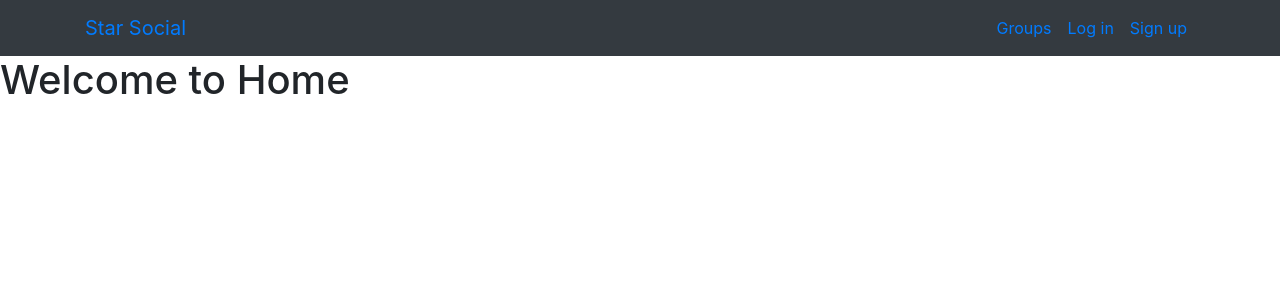
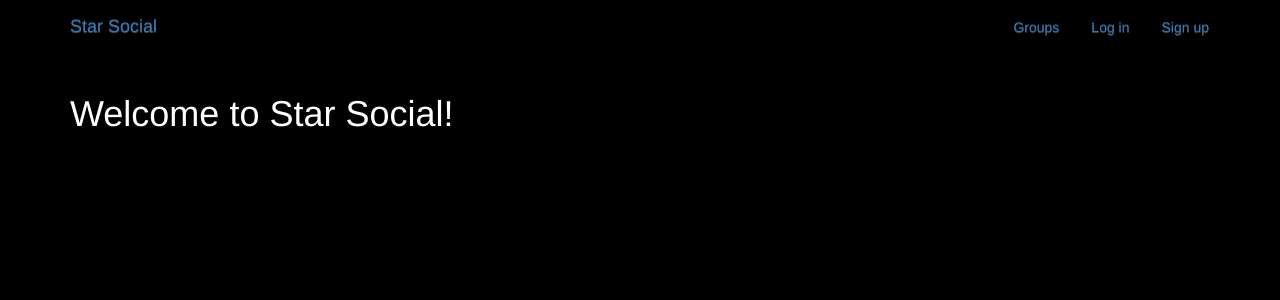
Before and after one commit to PRIYANSUPULAK/Social_Networking_Website, a Django app: page / in a window 1280 px wide. Shown: the top 300 px of the page. Run offline with Django 3.2, Linux system fonts and the light colour scheme; some libraries are stand-ins or nearby versions.

Commit message:
frontend improved

```diff
--- /dev/null
+++ b/Website/static/Website/css/master.css
@@ -0,0 +1,6 @@
+body {
+  margin: 0;
+  overflow: hidden;
+  background-color: black;
+  color:white;
+}
--- /dev/null
+++ b/Website/static/Website/js/master.js
@@ -0,0 +1,203 @@
+var canvas = document.getElementById('canvas'),
+  //context = canvas.getContext('2d'),
+  canvasWidth = (window.innerWidth || document.documentElement.clientWidth || document.body.clientWidth),
+  canvasHeight = (window.innerHeight || document.documentElement.clientHeight || document.body.clientHeight),
+  requestAnimationFrame = window.requestAnimationFrame ||
+  window.mozRequestAnimationFrame ||
+  window.webkitRequestAnimationFrame ||
+  window.msRequestAnimationFrame;
+var persons = [],
+  numberOfFirefly = 30,
+  birthToGive = 25;
+
+var colors = [];
+colors[2] = [];
+colors[2]['background'] = '#2F294F';
+colors[2][1] = 'rgba(74,49,89,';
+colors[2][2] = 'rgba(130,91,109,';
+colors[2][3] = 'rgba(185,136,131,';
+colors[2][4] = 'rgba(249,241,204,';
+
+var colorTheme = 2, //getRandomInt(0,colors.length-1);
+  mainSpeed = 1;
+
+function getRandomInt(min, max, exept) {
+  var i = Math.floor(Math.random() * (max - min + 1)) + min;
+  if (typeof exept == "undefined") return i;
+  else if (typeof exept == 'number' && i == exept) return getRandomInt(min, max, exept);
+  else if (typeof exept == "object" && (i >= exept[0] && i <= exept[1])) return getRandomInt(min, max, exept);
+  else return i;
+}
+
+function isEven(n) {
+  return n == parseFloat(n) ? !(n % 2) : void 0;
+}
+
+function degToRad(deg) {
+  return deg * (Math.PI / 180);
+}
+
+function Firefly(id) {
+  this.id = id;
+  this.width = getRandomInt(3, 6);
+  this.height = this.width;
+  this.x = getRandomInt(0, (canvas.width - this.width));
+  this.y = getRandomInt(0, (canvas.height - this.height));
+  this.speed = (this.width <= 10) ? 2 : 1;
+  this.alpha = 1;
+  this.alphaReduction = getRandomInt(1, 3) / 1000;
+  this.color = colors[colorTheme][getRandomInt(1, colors[colorTheme].length - 1)];
+  this.direction = getRandomInt(0, 360);
+  this.turner = getRandomInt(0, 1) == 0 ? -1 : 1;
+  this.turnerAmp = getRandomInt(1, 2);
+  this.isHit = false;
+  this.stepCounter = 0;
+  this.changeDirectionFrequency = getRandomInt(1, 200);
+  this.shape = 2; //getRandomInt(2,3);
+  this.shadowBlur = getRandomInt(5, 25);
+}
+
+Firefly.prototype.stop = function() {
+  this.update();
+}
+
+Firefly.prototype.walk = function() {
+  var next_x = this.x + Math.cos(degToRad(this.direction)) * this.speed,
+    next_y = this.y + Math.sin(degToRad(this.direction)) * this.speed;
+
+  // Canvas limits
+  if (next_x >= (canvas.width - this.width) && (this.direction < 90 || this.direction > 270)) {
+    next_x = canvas.width - this.width;
+    this.direction = getRandomInt(90, 270, this.direction);
+  }
+  if (next_x <= 0 && (this.direction > 90 && this.direction < 270)) {
+    next_x = 0;
+    var exept = [90, 270];
+    this.direction = getRandomInt(0, 360, exept);
+  }
+  if (next_y >= (canvas.height - this.height) && (this.direction > 0 && this.direction < 180)) {
+    next_y = canvas.height - this.height;
+    this.direction = getRandomInt(180, 360, this.direction);
+  }
+  if (next_y <= 0 && (this.direction > 180 && this.direction < 360)) {
+    next_y = 0;
+    this.direction = getRandomInt(0, 180, this.direction);
+  }
+
+  this.x = next_x;
+  this.y = next_y;
+
+  this.stepCounter++;
+
+  if (this.changeDirectionFrequency && this.stepCounter == this.changeDirectionFrequency) {
+    this.turner = this.turner == -1 ? 1 : -1;
+    this.turnerAmp = getRandomInt(1, 2);
+    this.stepCounter = 0;
+    this.changeDirectionFrequency = getRandomInt(1, 200);
+  }
+
+  this.direction += this.turner * this.turnerAmp;
+
+  this.update();
+}
+
+Firefly.prototype.takeOppositeDirection = function() {
+  // Right -> Left
+  if ((this.direction >= 0 && this.direction < 90) || (this.direction > 270 && this.direction <= 360)) {
+    this.direction = getRandomInt(90, 270);
+    return;
+  }
+  // Left -> Right
+  if (this.direction > 90 && this.direction < 270) {
+    var exept = [90, 270];
+    this.direction = getRandomInt(0, 360, exept);
+    return;
+  }
+  // Down -> Up
+  if (this.direction > 0 && this.direction < 180) {
+    this.direction = getRandomInt(180, 360);
+    return;
+  }
+  // Up -> Down
+  if (this.direction > 180) {
+    this.direction = getRandomInt(0, 180);
+  }
+}
+
+Firefly.prototype.update = function() {
+
+  context.beginPath();
+
+  context.fillStyle = this.color + this.alpha + ")";
+  context.arc(this.x + (this.width / 2), this.y + (this.height / 2), this.width / 2, 0, 2 * Math.PI, false);
+  context.shadowColor = this.color + this.alpha + ")";
+  context.shadowBlur = this.shadowBlur;
+  context.shadowOffsetX = 0;
+  context.shadowOffsetY = 0;
+  context.fill();
+
+  if (this.id > 15) {
+    this.alpha -= this.alphaReduction;
+    if (this.alpha <= 0) this.die();
+  }
+
+}
+
+Firefly.prototype.die = function() {
+  persons[this.id] = null;
+  delete persons[this.id];
+}
+
+window.onload = function() {
+  canvas.setAttribute('width', canvasWidth);
+  canvas.setAttribute('height', canvasHeight);
+
+  start();
+}
+
+function start() {
+  instantiatePopulation();
+  animate();
+}
+
+function instantiatePopulation() {
+  var i = 0;
+  while (i < numberOfFirefly) {
+    persons[i] = new Firefly(i);
+    i++;
+  }
+}
+
+function animate() {
+  context.clearRect(0, 0, canvas.width, canvas.height);
+
+  context.beginPath();
+
+  // Création d'une copie de l'array persons
+  persons_order = persons.slice(0);
+  // Tri par ordre de position sur l'axe y (afin de gérer les z-index)
+  persons_order.sort(function(a, b) {
+    return a.y - b.y
+  });
+
+  // Paint les instances dans l'ordre trié
+  for (var i in persons_order) {
+    var u = persons_order[i].id;
+    persons[u].walk();
+  }
+
+  requestAnimationFrame(animate);
+}
+
+canvas.onclick = function(e) {
+  giveBirth(e, birthToGive);
+}
+
+function giveBirth(e, u) {
+  var i = persons.length;
+  persons[i] = new Firefly(i);
+  persons[i].x = e.layerX;
+  persons[i].y = e.layerY;
+
+  if (u > 1) giveBirth(e, u - 1);
+}
--- a/Website/static/css/master.css
+++ b/Website/static/css/master.css
@@ -0,0 +1,26 @@
+.mycontent{
+  padding-top: 100px;
+ border: 10px solid red;
+}
+
+html,
+body {
+  height: 100%;
+  width: 100%;
+  overflow: hidden;
+  background: pink;
+  margin: 0;
+}
+
+
+#note {
+  position: absolute;
+  color: rgba(249,241,204,1);
+  left: 0;
+  right: 0;
+  bottom: 20px;
+  margin: auto;
+  text-align: center;
+  user-select: none;
+  font-family: Arial;
+}
--- a/Website/templates/base.html
+++ b/Website/templates/base.html
@@ -2,42 +2,58 @@
 {% load staticfiles %}
 <html>
 <head>
-  <link rel="stylesheet" href="https://stackpath.bootstrapcdn.com/bootstrap/4.1.3/css/bootstrap.min.css"
-  integrity="sha384-MCw98/SFnGE8fJT3GXwEOngsV7Zt27NXFoaoApmYm81iuXoPkFOJwJ8ERdknLPMO" crossorigin="anonymous">
 
-  <link href="https://maxcdn.bootstrapcdn.com/font-awesome/4.7.0/css/font-awesome.min.css" rel="stylesheet">
+  <meta charset="utf-8">
+  <title>Star Social</title>
+  <!-- Latest compiled and minified CSS -->
+
+  <link rel="stylesheet" href="https://maxcdn.bootstrapcdn.com/bootstrap/3.3.7/css/bootstrap.min.css" integrity="sha384-BVYiiSIFeK1dGmJRAkycuHAHRg32OmUcww7on3RYdg4Va+PmSTsz/K68vbdEjh4u" crossorigin="anonymous">
+
+  <!-- Optional theme -->
+  <link rel="stylesheet" href="https://maxcdn.bootstrapcdn.com/bootstrap/3.3.7/css/bootstrap-theme.min.css" integrity="sha384-rHyoN1iRsVXV4nD0JutlnGaslCJuC7uwjduW9SVrLvRYooPp2bWYgmgJQIXwl/Sp" crossorigin="anonymous">
+
+  <!-- Latest compiled and minified JavaScript -->
+  <script src="https://maxcdn.bootstrapcdn.com/bootstrap/3.3.7/js/bootstrap.min.js" integrity="sha384-Tc5IQib027qvyjSMfHjOMaLkfuWVxZxUPnCJA7l2mCWNIpG9mGCD8wGNIcPD7Txa" crossorigin="anonymous"></script>
+
 
   <link href="https://fonts.googleapis.com/css?family=Montserrat" rel="stylesheet">
 
-  <link rel="stylesheet" href="{% static '/css/master.css'%}">
+
+
+  <link rel="stylesheet" href="{% static 'Website/css/master.css'%}">
 
 </head>
 <body>
   {# mynav is cusomised class, defined in mystyle.css#}
-  <nav class="navbar navbar-expand-lg bg-dark mynav" role="navigation" id="navbar">
+
+      <nav class="navbar  mynav" role="navigation" id="navbar">
       			<div class="container">
-      <div class="navbar-nav align-items-center">
+
               <a class="navbar-brand mynav" href="{% url 'home' %}">Star Social</a>
-      </div>
-      <div class="navbar-nav ml-auto">
+
+      					<ul class="nav navbar-nav navbar-right">
       						{% if user.is_authenticated %}
-        <a class="nav-item nav-link" href="{% url 'posts:create' %}" class="btn btn-simple">Post</a>
-        <a class="nav-item nav-link" href="{% url 'groups:all' %}" class="btn btn-simple">Groups</a>
-        <a class="nav-item nav-link" href="{% url 'groups:create' %}" class="btn btn-simple">Create Group</a>
-        <a class="nav-item nav-link" href="{% url 'accounts:logout' %}" class="btn btn-simple">Log out</a>
+                        <li><a href="{% url 'posts:create' %}" class="btn btn-simple">Post</a></li>
+                        <li><a href="{% url 'groups:all' %}" class="btn btn-simple">Groups</a></li>
+                        <li><a href="{% url 'groups:create' %}" class="btn btn-simple">Create Group</a></li>
+                        <li><a href="{% url 'accounts:logout' %}" class="btn btn-simple">Log out</a></li>
       						{% else %}
-          <a class="nav-item nav-link" href="{% url 'groups:all' %}"class="btn btn-simple">Groups</a>
-          <a class="nav-item nav-link" href="{% url 'accounts:login' %}" class="btn btn-simple">Log in</a>
-          <a class="nav-item nav-link" href="{% url 'accounts:signup' %}" class="btn btn-simple">Sign up</a>
+      						      <li><a href="{% url 'groups:all' %}"class="btn btn-simple">Groups</a></li>
+      						      <li><a href="{% url 'accounts:login' %}" class="btn btn-simple">Log in</a></li>
+      						      <li><a href="{% url 'accounts:signup' %}" class="btn btn-simple">Sign up</a></li>
       						{% endif %}
-      </div>
+      					</ul>
+
+
+
       			</div>
       		</nav>
-
+    <div class="container mycontent">
     {% block content %}
 
     {% endblock %}
+  </div>
 </body>
-<!-- <script src="{% static "simplesocial/js/master.js"%}" type="text/javascript" ></script> -->
+<script src="{% static "Website/js/master.js"%}" type="text/javascript" ></script>
 
 </html>
--- a/Website/templates/index.html
+++ b/Website/templates/index.html
@@ -1,5 +1,7 @@
 {% extends "base.html" %}
+{% block content %}
 
-{% block content  %}
-<h1> Welcome to Home </h1>
+    <h1>Welcome to Star Social!</h1>
+
+
 {% endblock %}
```
Also changed, not shown: Website/db.sqlite3. Lines whose indentation alone changed are shown as unchanged.
